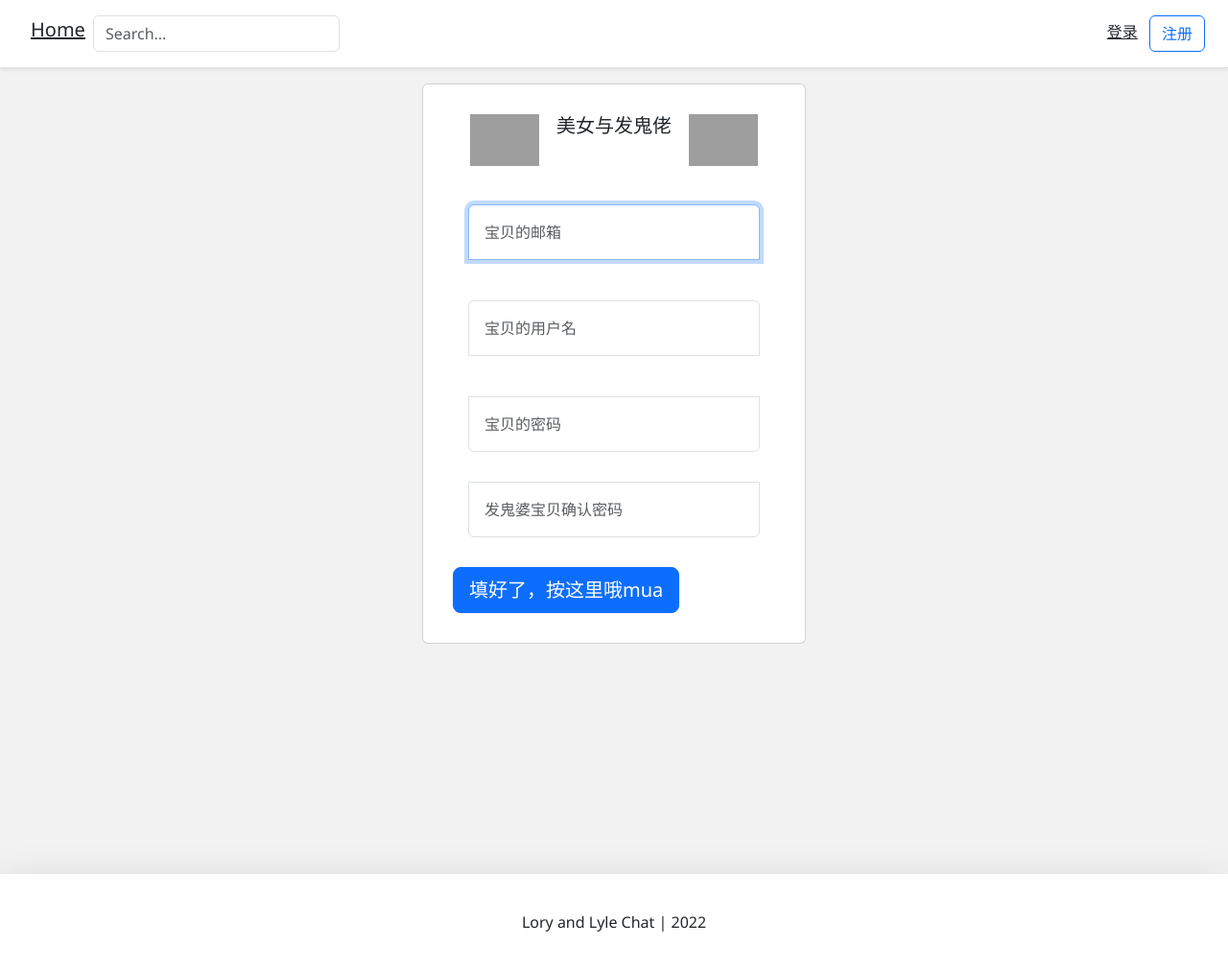
After one commit to lylelllll/webchat_v1, a Django app: page /register/ in a window 1280 px wide. The commit adds this page. Shown: the whole page at 96% size. Run offline with Django 3.2, Linux system fonts and the light colour scheme; some libraries are stand-ins or nearby versions; grey boxes are pictures that could not be loaded.

Commit message:
register && view custom

```diff
--- /dev/null
+++ b/account/forms.py
@@ -0,0 +1,29 @@
+from django import forms
+from django.contrib.auth.forms import UserCreationForm
+from django.contrib.auth import authenticate
+
+from account.models import Account
+
+
+class RegistrationForm(UserCreationForm):
+	email = forms.EmailField(max_length=254, help_text='Required. Add a valid email address.')
+
+	class Meta:
+		model = Account
+		fields = ('email', 'username', 'password1', 'password2', )
+
+	def clean_email(self):
+		email = self.cleaned_data['email'].lower()
+		try:
+			account = Account.objects.exclude(pk=self.instance.pk).get(email=email)
+		except Account.DoesNotExist:
+			return email
+		raise forms.ValidationError('Email "%s" is already in use.' % account)
+
+	def clean_username(self):
+		username = self.cleaned_data['username']
+		try:
+			account = Account.objects.exclude(pk=self.instance.pk).get(username=username)
+		except Account.DoesNotExist:
+			return username
+		raise forms.ValidationError('Username "%s" is already in use.' % username)
--- a/account/models.py
+++ b/account/models.py
@@ -40,7 +40,7 @@ def get_profile_image_filepath(self, filename):
 
 
 def get_default_profile_image():
-    return "pics/logo_1080_1080.png"
+    return "pics/yes.png"
 
 
 class Account(AbstractBaseUser):
--- /dev/null
+++ b/account/templates/account/register.html
@@ -0,0 +1,76 @@
+{% extends 'base.html' %}
+{% load static %}
+
+{% block content %}
+
+
+<style type="text/css">
+
+  .card-signin {
+	  width: 100%;
+	  max-width: 400px;
+	  padding: 15px;
+	  margin: auto;
+  }
+
+  .form-signin input[type="email"] {
+    margin-bottom: 10px;
+    border-bottom-right-radius: 0;
+    border-bottom-left-radius: 0;
+  }
+  .form-signin input[type="text"] {
+    margin-bottom: 10px;
+    border-bottom-right-radius: 0;
+    border-bottom-left-radius: 0;
+  }
+  .form-signin input[type="password"] {
+    margin-bottom: -1px;
+    border-top-left-radius: 0;
+    border-top-right-radius: 0;
+  }
+
+
+</style>
+
+<div class="container-fluid">
+	<div class="row justify-content-center">
+		<div class="card card-signin">
+		  <div class="card-body">
+		    <form class="form-signin" method="post">{% csrf_token %}
+				<div class="d-flex flex-row pb-4 flex-grow-1">
+				<img class="img-fluid mx-auto d-block" src="{% static 'pics/haha.png' %}" alt="codingwithmitch logo" width="72" height="72">
+					<h5>美女与发鬼佬</h5>
+					<img class="img-fluid mx-auto d-block" src="{% static 'pics/xixi.png' %}" alt="codingwithmitch logo" width="72" height="72">
+				</div>
+				<div class="p-3"> <input type="email" name="email" id="inputEmail" class="form-control p-3" placeholder="宝贝的邮箱" required autofocus></div>
+
+				<div class="p-3"><input type="text" name="username" id="inputUsername" class="form-control p-3" placeholder="宝贝的用户名" required></div>
+
+				<div class="p-3"><input type="password" name="password1" id="inputPassword1" class="form-control p-3" placeholder="宝贝的密码" required></div>
+
+				<div class="p-3"><input type="password" name="password2" id="inputPassword2" class="form-control p-3" placeholder="发鬼婆宝贝确认密码" required></div>
+
+				{% for field in registration_form %}
+				<p>
+				{% for error in field.errors %}
+				<p style="color: red">{{ error }}</p>
+				{% endfor %}
+				</p>
+				{% endfor %}
+				{% if registration_form.non_field_errors %}
+				<div style="color: red">
+					<p>{{registration_form.non_field_errors}}</p>
+				</div>
+
+				{% endif %}
+
+				<button class="btn btn-lg btn-primary btn-block" type="submit">填好了，按这里哦mua</button>
+
+				</form>
+		  </div>
+		</div>
+
+	</div>
+</div>
+
+{% endblock content %}
--- a/account/views.py
+++ b/account/views.py
@@ -1,3 +1,35 @@
 from django.shortcuts import render
 
 # Create your views here.
+from django.shortcuts import render, redirect
+from django.http import HttpResponse
+from django.contrib.auth import login, authenticate
+
+from account.forms import RegistrationForm
+
+
+def register_view(request, *args, **kwargs):
+    user = request.user
+    if user.is_authenticated:
+        return HttpResponse("You are already authenticated as " + str(user.email))
+
+    context = {}
+    if request.POST:
+        form = RegistrationForm(request.POST)
+        if form.is_valid():
+            form.save()
+            email = form.cleaned_data.get('email').lower()
+            raw_password = form.cleaned_data.get('password1')
+            account = authenticate(email=email, password=raw_password)
+            login(request, account)
+            destination = kwargs.get("next")
+            if destination:
+                return redirect(destination)
+            return redirect('home')
+        else:
+            context['registration_form'] = form
+
+    else:
+        form = RegistrationForm()
+        context['registration_form'] = form
+    return render(request, 'account/register.html', context)
--- a/templates/snippets/header.html
+++ b/templates/snippets/header.html
@@ -48,8 +48,8 @@
 
 					</div>
 				{% else %}
-					<a class="p-2 text-dark" href="#">Login</a>
-					<a class="btn btn-outline-primary" href="#">Register</a>
+					<a class="p-2 text-dark" href="#">登录</a>
+					<a class="btn btn-outline-primary" href="{% url 'register' %}">注册</a>
 				{% endif %}
 			</nav>
 		</div>
@@ -57,13 +57,15 @@
 	<!-- END MEDIUM+ SCREENS -->
 
 	<!-- SMALL SCREENS -->
-	<div class="d-flex d-md-none flex-column my-auto align-items-center">
-		<h5 class="font-weight-normal">
-		<a class="p-2 text-dark" href="{% url 'home' %}">Home</a>
-		</h5>
-		<form class="search-bar justify-content-start" >
+	<div class="d-flex d-md-none flex-row my-auto align-items-center">
+
+		<h6 class="font-weight-normal">
+		<a class="text-dark t-6" href="{% url 'home' %}">首页</a>
+		</h6>
+		<form class="search-bar p-3 " >
 			<input type="text" class="form-control" name="q" id="id_q_small" placeholder="Search...">
 		</form>
+
 		<div class="d-flex flex-row-reverse flex-grow-1">
 			<nav class="">
 				{% if request.user.is_authenticated %}
@@ -79,8 +81,8 @@
 					</div>
 				</div>
 				{% else %}
-					<a class="p-2 text-dark" href="#">Login</a>
-					<a class="btn btn-outline-primary m-2" href="#">Register</a>
+					<a class="p-2 text-dark" href="#">登录</a>
+					<a class="btn btn-outline-primary" href="{% url 'register' %}">注册</a>
 				{% endif %}
 			</nav>
 	  	</div>
--- a/web_chat/urls.py
+++ b/web_chat/urls.py
@@ -22,9 +22,14 @@ from personal.views import (
     home_screen_view
 )
 
+from account.views import (
+    register_view,
+)
+
 urlpatterns = [
     path('', home_screen_view, name='home'),
     path('admin/', admin.site.urls),
+    path('register/', register_view, name="register"),
 ]
 
 if settings.DEBUG:
```
